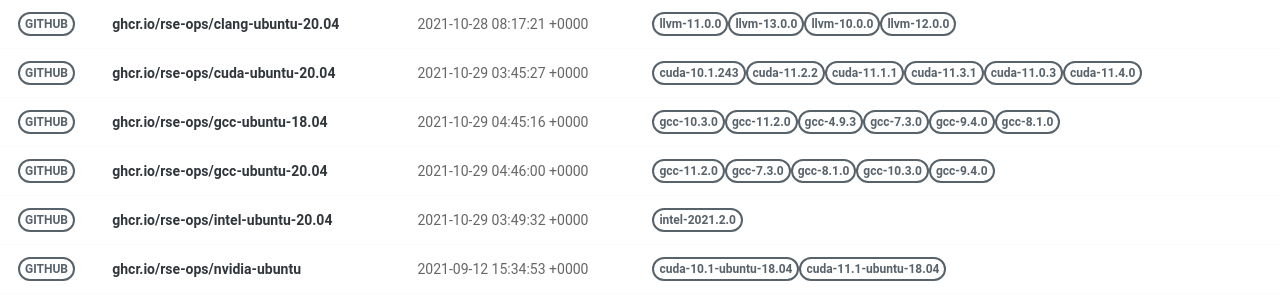
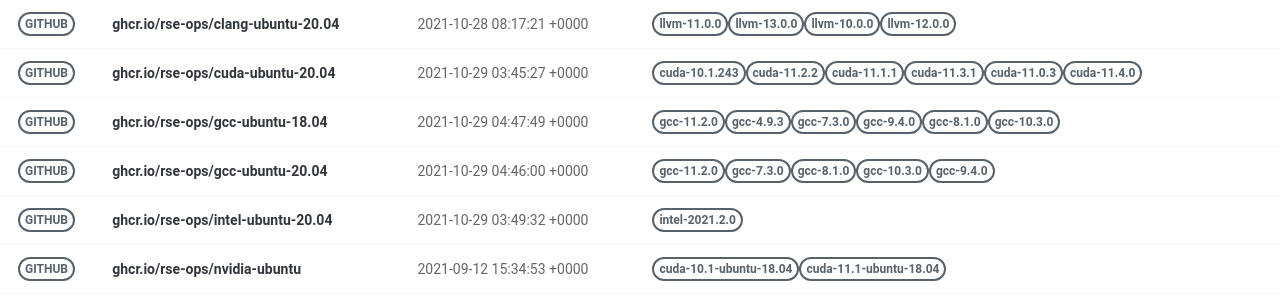
Before and after one commit to rse-ops/docker-images, a Jekyll site: the page built from pages/index.md, in a window 1280 px wide. Shown: the part 179-479 px from the top of the page. Built offline with Jekyll 4.4.1, drawn with Linux system fonts in a browser that asks for light colours; nearby versions of some CDN libraries.

Commit message:
Automated push to update library 2021-10-29

```diff
--- a/_library/ghcr.io-rse-ops-gcc-ubuntu-18.04.md
+++ b/_library/ghcr.io-rse-ops-gcc-ubuntu-18.04.md
@@ -1,14 +1,11 @@
 ---
 layout: container
 name: ghcr.io/rse-ops/gcc-ubuntu-18.04
-updated_at: 2021-10-29 04:45:16.276648
+updated_at: 2021-10-29 04:47:49.958542
 
 
 container_url: https://github.com/orgs/rse-ops/packages/container/package/gcc-ubuntu-18.04
 versions:
- - tag: gcc-10.3.0
-   dockerfile: https://github.com/rse-ops/docker-images/blob/main/ubuntu/gcc/Dockerfile
-   manifest: https://crane.ggcr.dev/manifest/ghcr.io/rse-ops/gcc-ubuntu-18.04:gcc-10.3.0
  - tag: gcc-11.2.0
    dockerfile: https://github.com/rse-ops/docker-images/blob/main/ubuntu/gcc/Dockerfile
    manifest: https://crane.ggcr.dev/manifest/ghcr.io/rse-ops/gcc-ubuntu-18.04:gcc-11.2.0
```
Also changed, not shown: other parts of _library/ghcr.io-rse-ops-gcc-ubuntu-18.04.md (+3 -0 lines).
